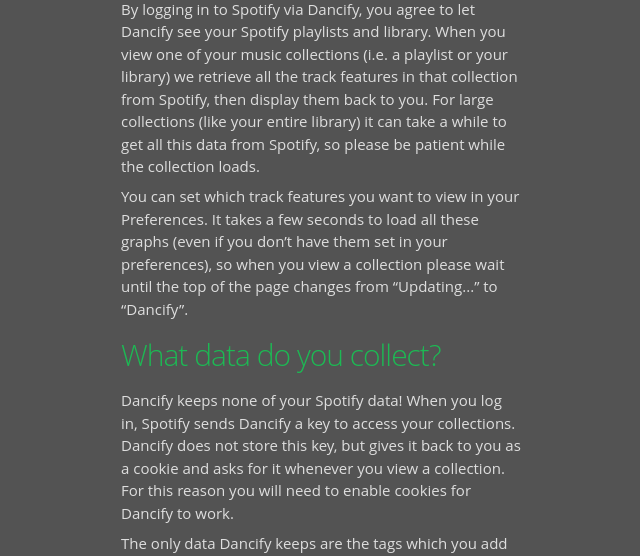
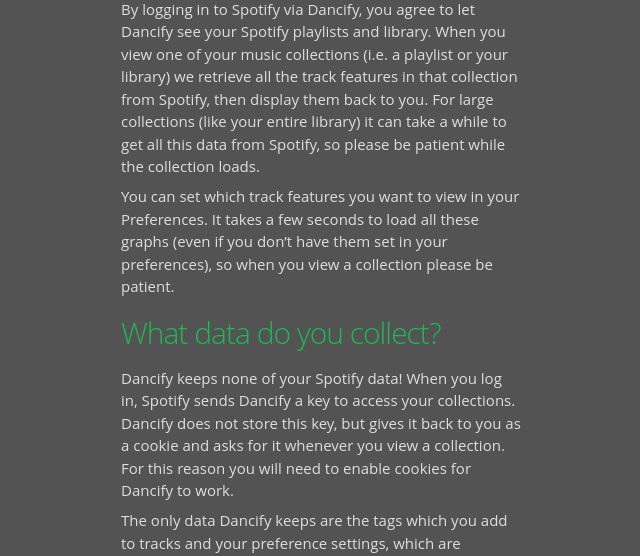
Before and after one commit to channsoden/dancify, a Flask app: page / in a window 1280 px wide. Shown: the part 334-890 px from the top of the page, without its empty margins (319-959 px from the left). Run offline with Flask 3, Linux system fonts and the light colour scheme; parts of the project's set-up code (start-up, migrations or seed data) failed here and were passed over.

Commit message:
Title no longer says 'Updating...'

```diff
--- a/dancify/templates/welcome.html
+++ b/dancify/templates/welcome.html
@@ -13,7 +13,7 @@
 
   <p>By logging in to Spotify via Dancify, you agree to let Dancify see your Spotify playlists and library. When you view one of your music collections (i.e. a playlist or your library) we retrieve all the track features in that collection from Spotify, then display them back to you. For large collections (like your entire library) it can take a while to get all this data from Spotify, so please be patient while the collection loads.</p>
 
-  <p>You can set which track features you want to view in your Preferences. It takes a few seconds to load all these graphs (even if you don’t have them set in your preferences), so when you view a collection please wait until the top of the page changes from “Updating...” to “Dancify”.</p>
+  <p>You can set which track features you want to view in your Preferences. It takes a few seconds to load all these graphs (even if you don’t have them set in your preferences), so when you view a collection please be patient.</p>
 
   <h3>What data do you collect?</h3>
 
```
